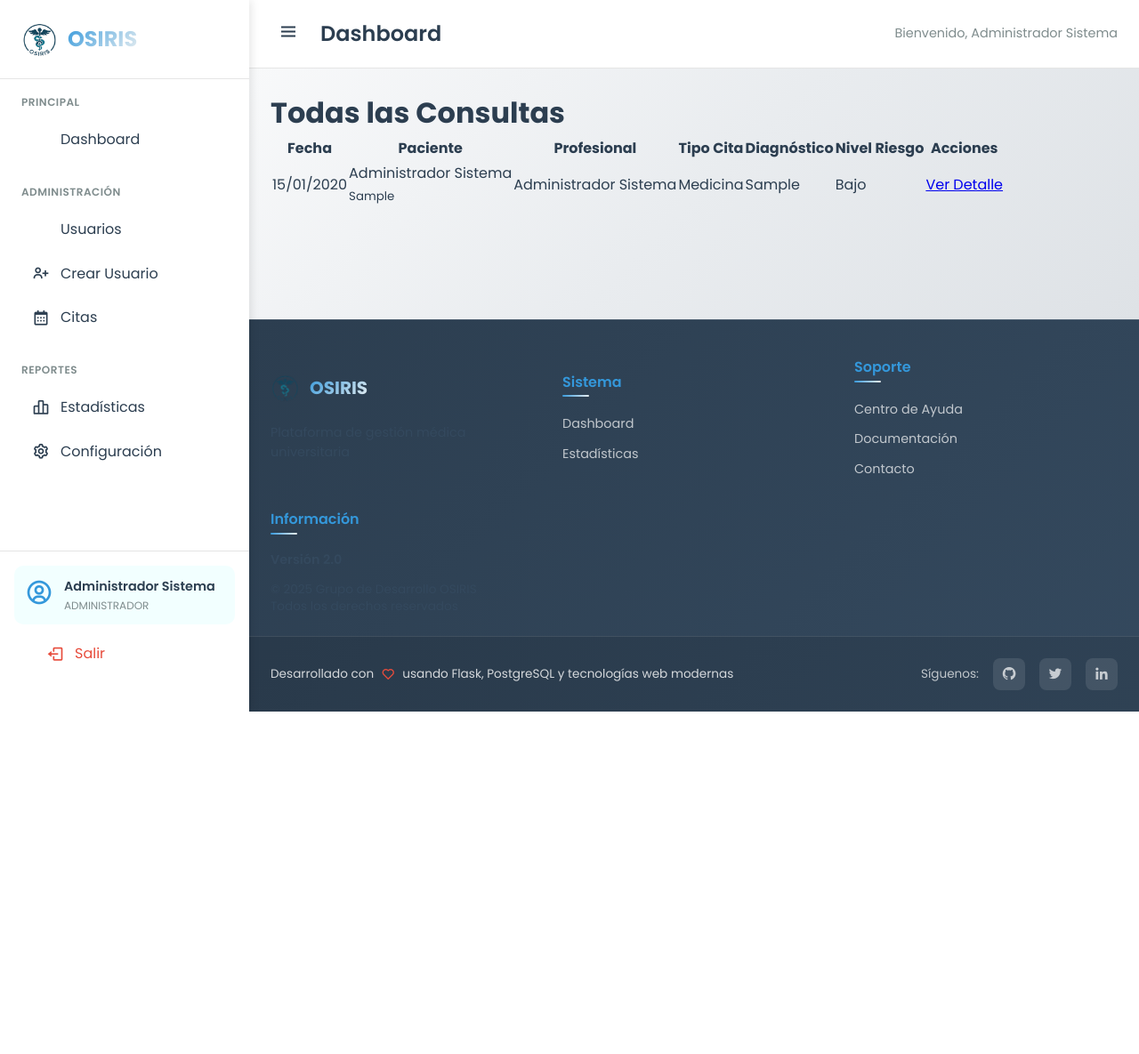
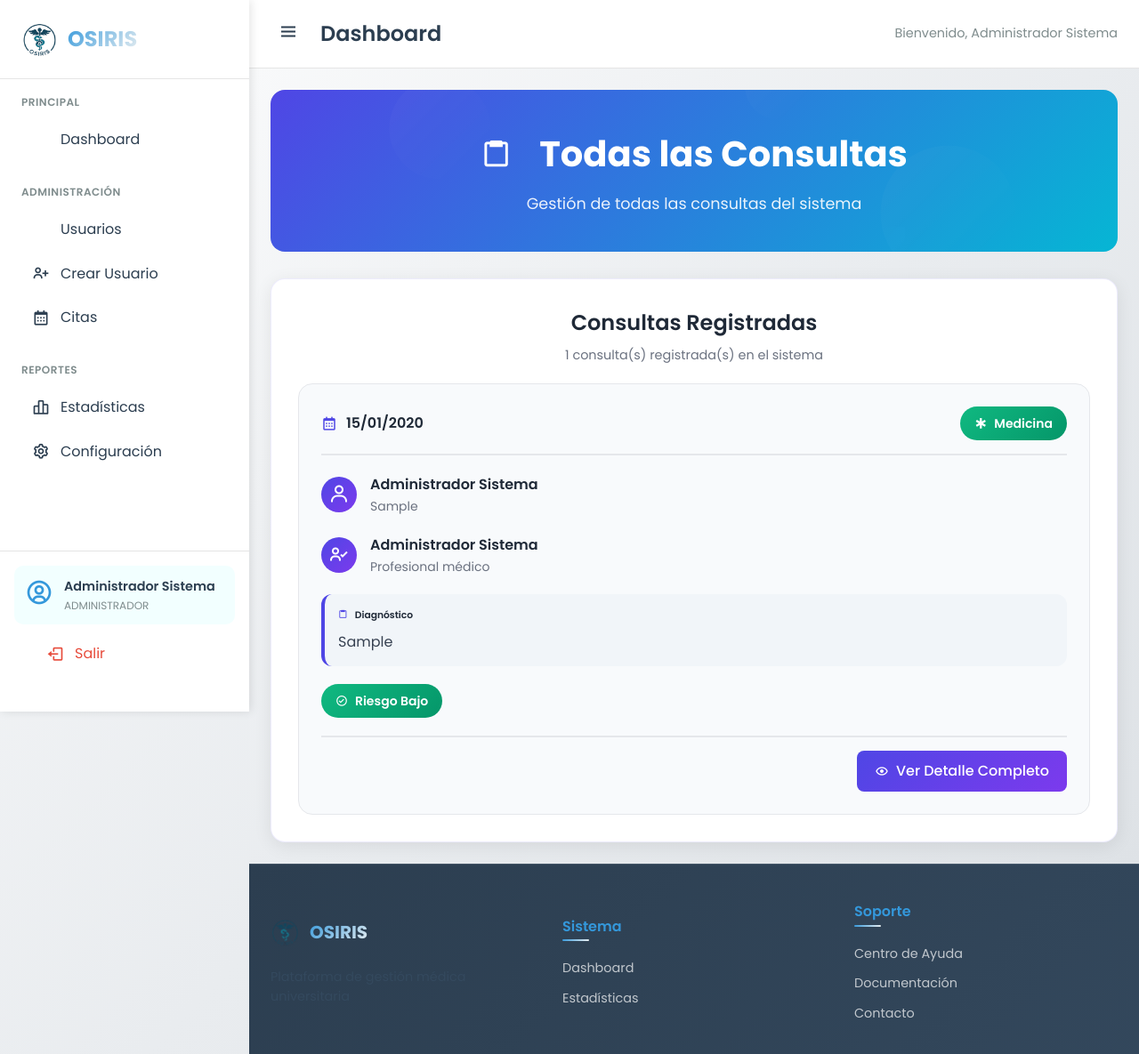
Before and after one commit to DENIS-DEVELOPER-oss/OSIRIS---Lab, a Flask app: page /consultas/ in a window 1280 px wide. Shown: the top 1185 px of the page at 89% size. Before the commit the page ends 800 px from the top, so only its background shows below. Run offline with Flask 3, Linux system fonts and the light colour scheme; a user stored in the database is signed in; tables that the repository leaves empty hold one stand-in row (values such as "Sample post").

Commit message:
Revamp consultation view for professionals and improve site navigation
Refactors consultas/lista.html with modern Bootstrap cards and updates navigation in modern_base.html to resolve view issues.

Replit-Commit-Author: Agent
Replit-Commit-Session-Id: f04c708b-f78f-4761-983c-19a318aada5f
Replit-Commit-Screenshot-Url: https://storage.googleapis.com/screenshot-production-us-central1/7355c6e8-0d2f-4510-9622-a158714dce07/f9de9faf-9353-4b6b-934f-f1104e2243f8.jpg

```diff
--- a/templates/consultas/lista.html
+++ b/templates/consultas/lista.html
@@ -1,14 +1,13 @@
 {% extends "modern_base.html" %}
 
-{% block title %}Consultas - {{ super() }}{% endblock %}
+{% block title %}Consultas - Sistema Médico Universitario{% endblock %}
 
 {% block content %}
-<div class="container mt-4">
-    <div class="row">
-        <div class="col-12">
-            <div class="d-flex justify-content-between align-items-center mb-4">
-                <h1 class="h3 mb-0">
-                    <i class="fas fa-notes-medical me-2"></i>
+<!-- Header profesional -->
+<div class="dashboard-header-gradient">
+    <div class="dashboard-header-content">
+        <h1 class="dashboard-title">
+            <i class='bx bx-clipboard'></i>
             {% if current_user.es_paciente() %}
                 Mis Consultas
             {% elif current_user.es_profesional() %}
@@ -17,98 +16,130 @@
                 Todas las Consultas
             {% endif %}
         </h1>
+        <p class="dashboard-subtitle">
+            {% if current_user.es_paciente() %}
+                Historial de consultas médicas realizadas
+            {% elif current_user.es_profesional() %}
+                Consultas médicas que has registrado
+            {% else %}
+                Gestión de todas las consultas del sistema
+            {% endif %}
+        </p>
+    </div>
+</div>
+
+<div class="dashboard-actions">
+    {% if consultas %}
+        <div class="actions-header">
+            <h3>Consultas Registradas</h3>
+            <p class="actions-subtitle">{{ consultas|length }} consulta(s) registrada(s) en el sistema</p>
+        </div>
+
+        <!-- Lista de consultas con diseño moderno -->
+        <div class="consultas-container">
+            {% for consulta in consultas %}
+            <div class="consulta-card">
+                <div class="consulta-header">
+                    <div class="consulta-fecha">
+                        <i class='bx bx-calendar'></i>
+                        <span>{{ consulta.fecha_consulta.strftime('%d/%m/%Y') }}</span>
+                    </div>
+                    <div class="consulta-tipo">
+                        {% if consulta.cita.tipo_cita.value == 'MEDICINA' %}
+                            <span class="badge-tipo medicina">
+                                <i class='bx bx-health'></i>
+                                Medicina
+                            </span>
+                        {% elif consulta.cita.tipo_cita.value == 'PSICOLOGIA' %}
+                            <span class="badge-tipo psicologia">
+                                <i class='bx bx-brain'></i>
+                                Psicología
+                            </span>
+                        {% else %}
+                            <span class="badge-tipo emergencia">
+                                <i class='bx bx-plus-medical'></i>
+                                Emergencia
+                            </span>
+                        {% endif %}
+                    </div>
+                </div>
+
+                <div class="consulta-body">
+                    {% if not current_user.es_paciente() %}
+                    <div class="consulta-paciente">
+                        <div class="paciente-info">
+                            <i class='bx bx-user'></i>
+                            <div>
+                                <h5>{{ consulta.cita.paciente.usuario.nombre }}</h5>
+                                <p>{{ consulta.cita.paciente.carrera }}</p>
                             </div>
                         </div>
                     </div>
+                    {% endif %}
 
-    <div class="row">
-        <div class="col-12">
-            <div class="card">
-                <div class="card-body">
-                    {% if consultas %}
-                        <div class="table-responsive">
-                            <table class="table table-striped table-hover">
-                                <thead class="table-dark">
-                                    <tr>
-                                        <th>Fecha</th>
-                                        {% if not current_user.es_paciente() %}
-                                            <th>Paciente</th>
+                    {% if not current_user.es_profesional() %}
+                    <div class="consulta-profesional">
+                        <div class="profesional-info">
+                            <i class='bx bx-user-check'></i>
+                            <div>
+                                <h5>{{ consulta.cita.profesional.nombre }}</h5>
+                                <p>Profesional médico</p>
+                            </div>
+                        </div>
+                    </div>
                     {% endif %}
-                                        {% if not current_user.es_profesional() %}
-                                            <th>Profesional</th>
+
+                    <div class="consulta-diagnostico">
+                        <h6><i class='bx bx-clipboard'></i> Diagnóstico</h6>
+                        <p>{{ consulta.diagnostico }}</p>
+                    </div>
+
+                    <div class="consulta-riesgo">
+                        {% if consulta.nivel_riesgo.value == 'BAJO' %}
+                            <span class="badge-riesgo bajo">
+                                <i class='bx bx-check-circle'></i>
+                                Riesgo Bajo
+                            </span>
+                        {% elif consulta.nivel_riesgo.value == 'MEDIO' %}
+                            <span class="badge-riesgo medio">
+                                <i class='bx bx-error'></i>
+                                Riesgo Medio
+                            </span>
+                        {% elif consulta.nivel_riesgo.value == 'ALTO' %}
+                            <span class="badge-riesgo alto">
+                                <i class='bx bx-error-circle'></i>
+                                Riesgo Alto
+                            </span>
+                        {% else %}
+                            <span class="badge-riesgo critico">
+                                <i class='bx bx-x-circle'></i>
+                                Riesgo Crítico
+                            </span>
                         {% endif %}
-                                        <th>Tipo Cita</th>
-                                        <th>Diagnóstico</th>
-                                        <th>Nivel Riesgo</th>
-                                        <th>Acciones</th>
-                                    </tr>
-                                </thead>
-                                <tbody>
-                                    {% for consulta in consultas %}
-                                    <tr>
-                                        <td>
-                                            <i class="fas fa-calendar me-2"></i>
-                                            {{ consulta.fecha_consulta.strftime('%d/%m/%Y') }}
-                                        </td>
-                                        {% if not current_user.es_paciente() %}
-                                            <td>
-                                                <i class="fas fa-user me-2"></i>
-                                                {{ consulta.cita.paciente.usuario.nombre }}
-                                                <br>
-                                                <small class="text-muted">{{ consulta.cita.paciente.carrera }}</small>
-                                            </td>
-                                        {% endif %}
-                                        {% if not current_user.es_profesional() %}
-                                            <td>
-                                                <i class="fas fa-user-md me-2"></i>
-                                                {{ consulta.cita.profesional.nombre }}
-                                            </td>
-                                        {% endif %}
-                                        <td>
-                                            {% if consulta.cita.tipo_cita.value == 'MEDICINA' %}
-                                                <span class="badge bg-primary">Medicina</span>
-                                            {% elif consulta.cita.tipo_cita.value == 'PSICOLOGIA' %}
-                                                <span class="badge bg-info">Psicología</span>
-                                            {% else %}
-                                                <span class="badge bg-danger">Emergencia</span>
-                                            {% endif %}
-                                        </td>
-                                        <td>
-                                            <div class="text-truncate" style="max-width: 200px;">
-                                                {{ consulta.diagnostico }}
                     </div>
-                                        </td>
-                                        <td>
-                                            {% if consulta.nivel_riesgo.value == 'BAJO' %}
-                                                <span class="badge bg-success">Bajo</span>
-                                            {% elif consulta.nivel_riesgo.value == 'MEDIO' %}
-                                                <span class="badge bg-warning">Medio</span>
-                                            {% elif consulta.nivel_riesgo.value == 'ALTO' %}
-                                                <span class="badge bg-danger">Alto</span>
-                                            {% else %}
-                                                <span class="badge bg-dark">Crítico</span>
-                                            {% endif %}
-                                        </td>
-                                        <td>
-                                            <a href="{{ url_for('citas.detalle', cita_id=consulta.cita.id) }}"
-                                               class="btn btn-sm btn-outline-info">
-                                                <i class="fas fa-eye me-1"></i>Ver Detalle
+                </div>
+
+                <div class="consulta-footer">
+                    <a href="{{ url_for('citas.detalle', cita_id=consulta.cita.id) }}" class="btn-detalle">
+                        <i class='bx bx-show'></i>
+                        Ver Detalle Completo
                     </a>
-                                        </td>
-                                    </tr>
+                </div>
+            </div>
             {% endfor %}
-                                </tbody>
-                            </table>
         </div>
     {% else %}
-                        <div class="text-center py-5">
-                            <i class="fas fa-notes-medical fa-3x text-muted mb-3"></i>
-                            <h5 class="text-muted">No hay consultas registradas</h5>
-                            <p class="text-muted">
+        <!-- Estado vacío -->
+        <div class="empty-state">
+            <div class="empty-icon">
+                <i class='bx bx-clipboard-x'></i>
+            </div>
+            <h3>Sin Consultas Registradas</h3>
+            <p>
                 {% if current_user.es_paciente() %}
                     Aún no tienes consultas médicas registradas.
                 {% elif current_user.es_profesional() %}
-                                    No has registrado consultas aún.
+                    No has registrado consultas aún. Las consultas aparecerán aquí cuando completes las citas médicas.
                 {% else %}
                     No hay consultas en el sistema.
                 {% endif %}
@@ -116,8 +147,225 @@
         </div>
     {% endif %}
 </div>
-            </div>
-        </div>
-    </div>
-</div>
+
+<style>
+.consultas-container {
+    display: flex;
+    flex-direction: column;
+    gap: 20px;
+    margin-top: 20px;
+}
+
+.consulta-card {
+    background: #f8fafc;
+    border-radius: 16px;
+    padding: 25px;
+    border: 1px solid #e5e7eb;
+    transition: all 0.3s ease;
+}
+
+.consulta-card:hover {
+    border-color: #4f46e5;
+    box-shadow: 0 8px 25px rgba(79, 70, 229, 0.12);
+    background: white;
+}
+
+.consulta-header {
+    display: flex;
+    justify-content: space-between;
+    align-items: center;
+    margin-bottom: 20px;
+    padding-bottom: 15px;
+    border-bottom: 2px solid #e5e7eb;
+}
+
+.consulta-fecha {
+    display: flex;
+    align-items: center;
+    gap: 10px;
+    font-weight: 600;
+    color: #1f2937;
+}
+
+.consulta-fecha i {
+    color: #4f46e5;
+    font-size: 18px;
+}
+
+.badge-tipo {
+    display: flex;
+    align-items: center;
+    gap: 8px;
+    padding: 8px 16px;
+    border-radius: 50px;
+    font-size: 14px;
+    font-weight: 600;
+}
+
+.badge-tipo.medicina {
+    background: linear-gradient(135deg, #10b981, #059669);
+    color: white;
+}
+
+.badge-tipo.psicologia {
+    background: linear-gradient(135deg, #06b6d4, #0891b2);
+    color: white;
+}
+
+.badge-tipo.emergencia {
+    background: linear-gradient(135deg, #ef4444, #dc2626);
+    color: white;
+}
+
+.consulta-body {
+    display: grid;
+    gap: 20px;
+    margin-bottom: 20px;
+}
+
+.paciente-info, .profesional-info {
+    display: flex;
+    align-items: center;
+    gap: 15px;
+}
+
+.paciente-info i, .profesional-info i {
+    font-size: 24px;
+    color: #4f46e5;
+    width: 40px;
+    height: 40px;
+    display: flex;
+    align-items: center;
+    justify-content: center;
+    background: linear-gradient(135deg, #4f46e5, #7c3aed);
+    color: white;
+    border-radius: 50%;
+}
+
+.paciente-info h5, .profesional-info h5 {
+    margin: 0;
+    font-size: 16px;
+    font-weight: 600;
+    color: #1f2937;
+}
+
+.paciente-info p, .profesional-info p {
+    margin: 0;
+    font-size: 14px;
+    color: #6b7280;
+}
+
+.consulta-diagnostico {
+    background: #f1f5f9;
+    padding: 15px;
+    border-radius: 12px;
+    border-left: 4px solid #4f46e5;
+}
+
+.consulta-diagnostico h6 {
+    display: flex;
+    align-items: center;
+    gap: 8px;
+    margin-bottom: 10px;
+    font-weight: 600;
+    color: #1f2937;
+}
+
+.consulta-diagnostico i {
+    color: #4f46e5;
+}
+
+.consulta-diagnostico p {
+    margin: 0;
+    color: #374151;
+    line-height: 1.5;
+}
+
+.badge-riesgo {
+    display: inline-flex;
+    align-items: center;
+    gap: 8px;
+    padding: 8px 16px;
+    border-radius: 50px;
+    font-size: 14px;
+    font-weight: 600;
+}
+
+.badge-riesgo.bajo {
+    background: linear-gradient(135deg, #10b981, #059669);
+    color: white;
+}
+
+.badge-riesgo.medio {
+    background: linear-gradient(135deg, #f59e0b, #d97706);
+    color: white;
+}
+
+.badge-riesgo.alto {
+    background: linear-gradient(135deg, #ef4444, #dc2626);
+    color: white;
+}
+
+.badge-riesgo.critico {
+    background: linear-gradient(135deg, #7c2d12, #451a03);
+    color: white;
+}
+
+.consulta-footer {
+    padding-top: 15px;
+    border-top: 2px solid #e5e7eb;
+    text-align: right;
+}
+
+.btn-detalle {
+    display: inline-flex;
+    align-items: center;
+    gap: 8px;
+    padding: 10px 20px;
+    background: linear-gradient(135deg, #4f46e5, #7c3aed);
+    color: white;
+    text-decoration: none;
+    border-radius: 8px;
+    font-weight: 500;
+    transition: all 0.3s ease;
+}
+
+.btn-detalle:hover {
+    background: linear-gradient(135deg, #3730a3, #6d28d9);
+    transform: translateY(-2px);
+    color: white;
+    text-decoration: none;
+}
+
+.empty-state {
+    text-align: center;
+    padding: 60px 20px;
+    color: #6b7280;
+}
+
+.empty-icon {
+    font-size: 4rem;
+    color: #d1d5db;
+    margin-bottom: 20px;
+}
+
+.empty-state h3 {
+    color: #1f2937;
+    margin-bottom: 10px;
+}
+
+/* Responsive */
+@media (max-width: 768px) {
+    .consulta-header {
+        flex-direction: column;
+        gap: 15px;
+        align-items: flex-start;
+    }
+
+    .consulta-footer {
+        text-align: center;
+    }
+}
+</style>
+
 {% endblock %}
--- a/templates/modern_base.html
+++ b/templates/modern_base.html
@@ -81,7 +81,7 @@
                                 <i class='bx bx-clipboard'></i>
                                 <span>Consultas</span>
                             </a>
-                            <a href="{{ url_for('pacientes.lista') }}" class="nav-item">
+                            <a href="{{ url_for('pacientes.lista_profesional') }}" class="nav-item">
                                 <i class='bx bx-user-check'></i>
                                 <span>Pacientes</span>
                             </a>
```
Also changed, not shown: replit.md (+22 -0 lines). Lines whose indentation alone changed are shown as unchanged.
